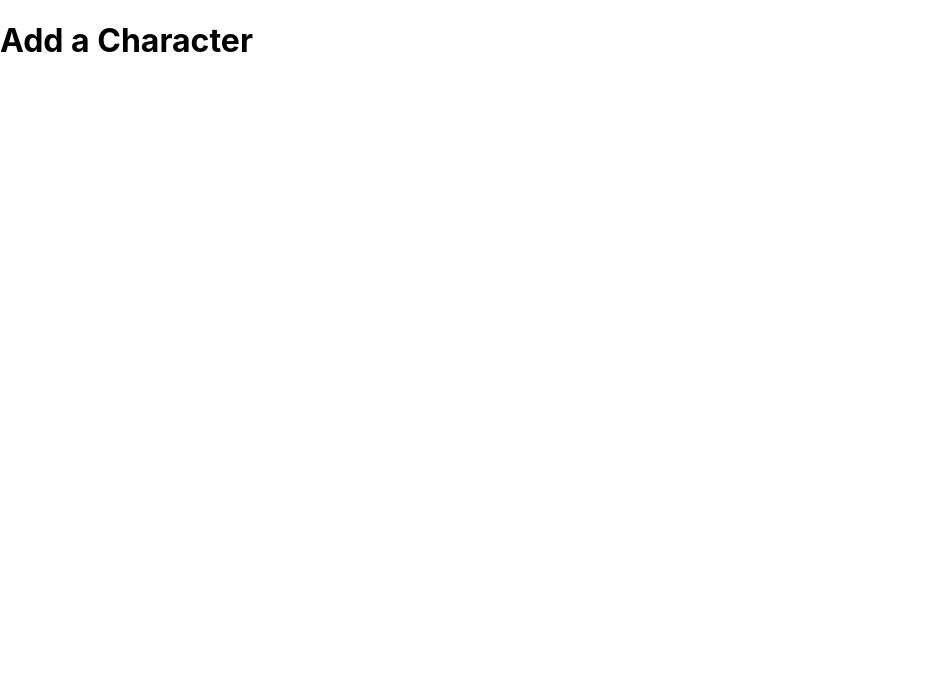
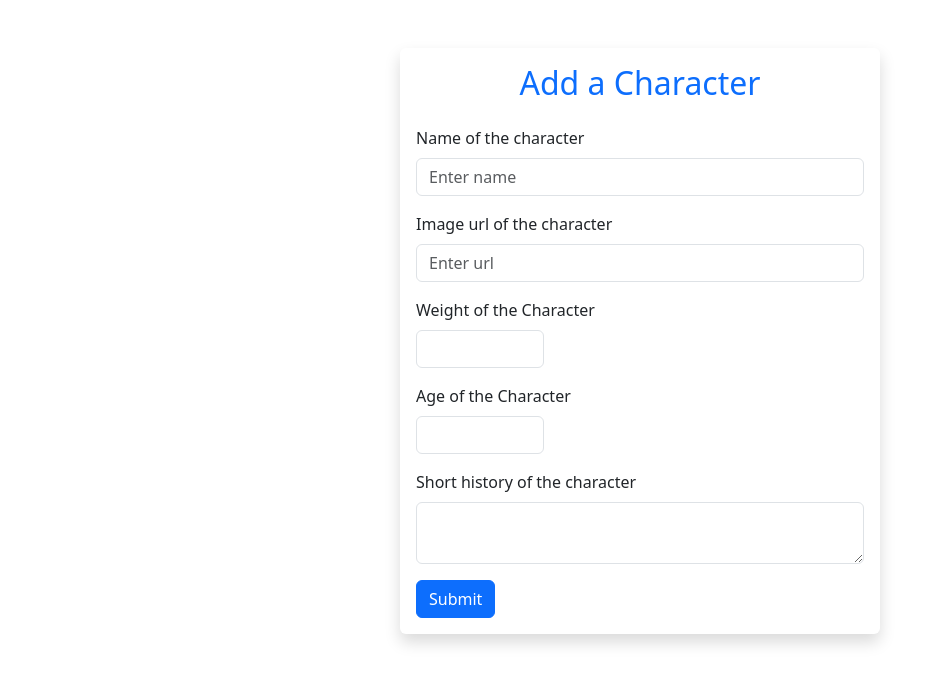
Before and after one commit to andressalazar08/apiidico, a React (Create React App) app in the folder client/: page /addChar in a window 1280 px wide. Shown: the top 684 px of the page, without its empty margins (0-946 px from the left). Built offline with nearby package versions, Linux system fonts and the light colour scheme.

Commit message:
charCard and form components

```diff
--- a/client/package.json
+++ b/client/package.json
@@ -1,17 +1,16 @@
 {
   "name": "client",
   "version": "0.1.0",
-
   "private": true,
   "dependencies": {
     "@testing-library/jest-dom": "^5.17.0",
     "@testing-library/react": "^13.4.0",
     "@testing-library/user-event": "^13.5.0",
     "axios": "^1.4.0",
+    "bootstrap": "^5.3.1",
     "react": "^18.2.0",
     "react-bootstrap": "^2.8.0",
     "react-dom": "^18.2.0",
-
     "react-router-dom": "^5.3.0",
     "react-scripts": "5.0.1",
     "web-vitals": "^2.1.4"
--- a/client/src/components/ChardCard.jsx
+++ b/client/src/components/ChardCard.jsx
@@ -1,11 +1,31 @@
-import React from 'react'
+import React from 'react';
+import Button from 'react-bootstrap/Button';
+import Card from 'react-bootstrap/Card';
+import '../App.css';
+import { Link } from 'react-router-dom';
 
-const ChardCard = () => {
+const ChardCard = ({ character }) => {
   return (
-    <>
-        <h1>Character card</h1>
-    </>
+    <div className='App'>
+
+          <Card style={{ width: '15rem' }} className='mx-auto m-4 shadow p-3 mb-3 bg-primary rounded' >
+            <Card.Img variant="top" src={character.image} className='p-5'/>
+            <Card.Body>
+              <Card.Title className='text-white'>{character.name}</Card.Title>
+              <Link to={`char/${character.id}`}>
+                <Button variant="info">Ver detalles</Button>
+              </Link>
+
+            </Card.Body>
+          </Card>
+    </div>
   )
 }
 
 export default ChardCard
+
+
+{/* <div>
+                    <h3 key={index}>{c.name} and {c.id}</h3>
+                    <img src={c.image} alt={index}></img>
+                </div> */}
--- a/client/src/index.js
+++ b/client/src/index.js
@@ -2,6 +2,8 @@ import React from 'react';
 import ReactDOM from 'react-dom/client';
 import './index.css';
 import App from './App';
+
+import 'bootstrap/dist/css/bootstrap.min.css';
 
 
 const root = ReactDOM.createRoot(document.getElementById('root'));
--- a/client/src/views/AddChar.jsx
+++ b/client/src/views/AddChar.jsx
@@ -1,9 +1,62 @@
-import React from 'react'
+import React,{useState} from 'react';
+import { Container } from 'react-bootstrap';
+import Button from 'react-bootstrap/Button';
+import Form from 'react-bootstrap/Form';
 
+/*
+        "image":"https://upload.wikimedia.org/wikipedia/en/thumb/d/d4/Mickey_Mouse.png/220px-Mickey_Mouse.png",
+        "name":"Minnie Mouse",
+        "age":65,
+        "weight": 30,
+        "history":"Mickey Mouse is an American cartoon character co-created in 1928 by Walt Disney and Ub Iwerks. The longtime icon and mascot of The Walt Disney Company",
+        "relatedmovieserie": "movie1, movie2, movie8, movie4"
+*/
 const AddChar = () => {
+
+
+  const [image, setImage] =useState('');
+  const [name, setName] = useState('');
+  const [age, setAge] = useState(0);
+  const [weight, setWeight] =useState(0);
+  const [history, setHistory]=useState('');
+  const [relatedmovieserie, setRelatedmovieserie]=useState('');
+
   return (
    <>
-        <h1>Add a Character</h1>
+        <Container style={{ width: '30rem' }} className="mt-5 shadow p-3 mb-3 rounded">
+
+              <h2 className="text-center text-primary mb-4 ">Add a Character</h2>
+                <Form>
+                <Form.Group className="mb-3" >
+                  <Form.Label>Name of the character</Form.Label>
+                  <Form.Control type="text" placeholder="Enter name" />
+                </Form.Group>
+
+                <Form.Group className="mb-3" >
+                  <Form.Label>Image url of the character</Form.Label>
+                  <Form.Control type="text" placeholder="Enter url" />
+                </Form.Group>
+
+                <Form.Group className="mb-3" >
+                  <Form.Label>Weight of the Character</Form.Label>
+                  <Form.Control type="number"  style={{ width: '8rem' }}/>
+                </Form.Group>
+
+                <Form.Group className="mb-3" >
+                  <Form.Label>Age of the Character</Form.Label>
+                  <Form.Control type="number" style={{ width: '8rem' }} />
+                </Form.Group>
+
+                <Form.Group className="mb-3" >
+                  <Form.Label>Short history of the character</Form.Label>
+                  <Form.Control as="textarea"  />
+                </Form.Group>
+
+                <Button variant="primary" type="submit">
+                  Submit
+                </Button>
+              </Form>
+          </Container>
    </>
   )
 }
--- a/client/src/views/ShowChar.jsx
+++ b/client/src/views/ShowChar.jsx
@@ -1,7 +1,8 @@
 import React, { useState, useEffect } from 'react';
 import axios from 'axios';
 import '../App.css';
-
+import { Container, Row, Column } from 'react-bootstrap';
+import ChardCard  from '../components/ChardCard';
 
 const ShowChar = () => {
 
@@ -20,18 +21,17 @@ const ShowChar = () => {
   },[])
   return (
     <div className='App'>
-        <h1>All characters</h1>
+          <div>
+            <h1>All characters</h1>
 
-        {characters.map((c,index)=>{
-           return(
-            <div>
-                <h3 key={index}>{c.name} and {c.id}</h3>
-                <img src={c.image} alt={index}></img>
-            </div>
-           )
-          })
-        }
+            {characters.map((c,index)=>{
+              return(
 
+                <ChardCard character={c} key={index}/>
+              )
+              })
+            }
+          </div>
     </div>
   )
 }
```
Also changed, not shown: 1 other file (tests, documents, lock files or other folders).
